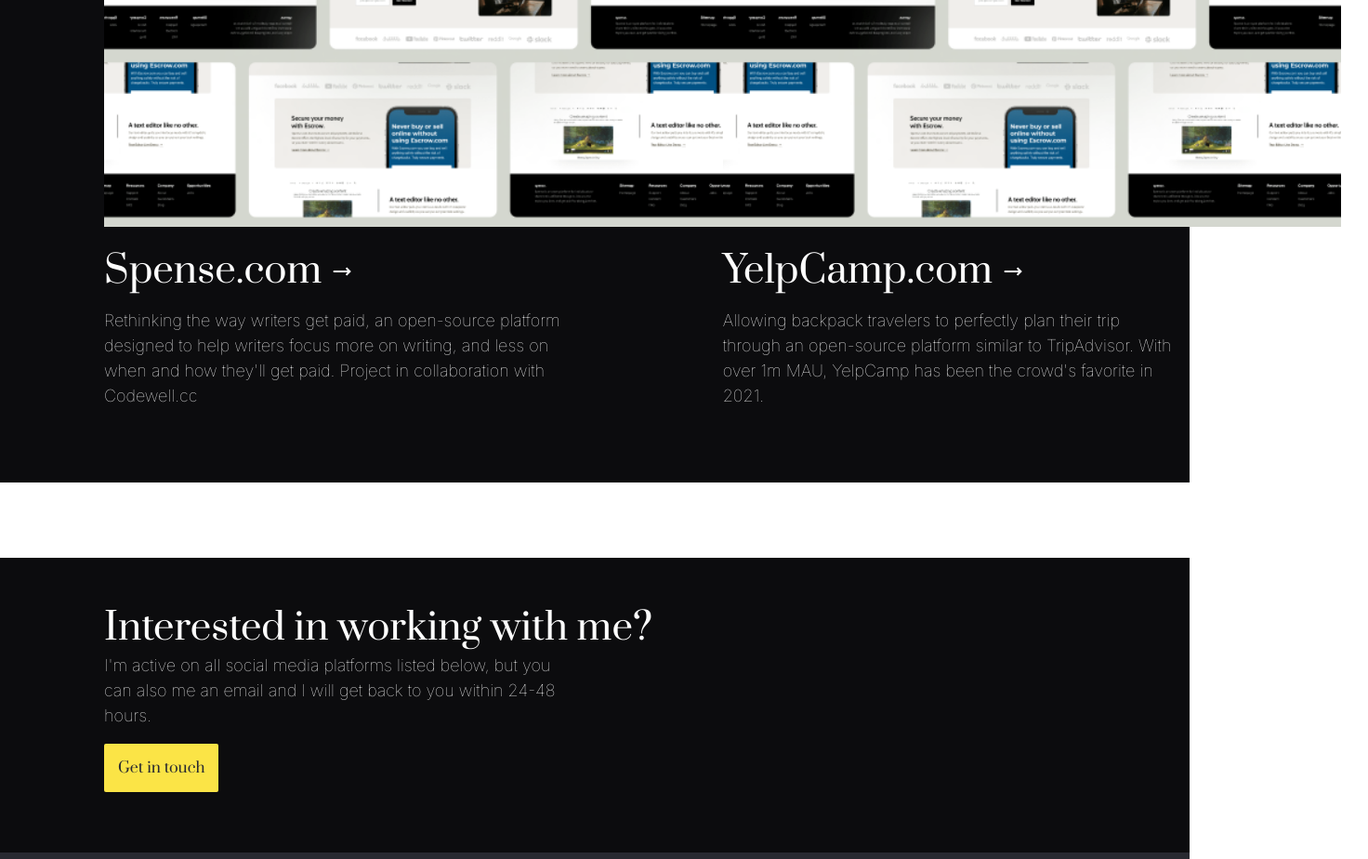
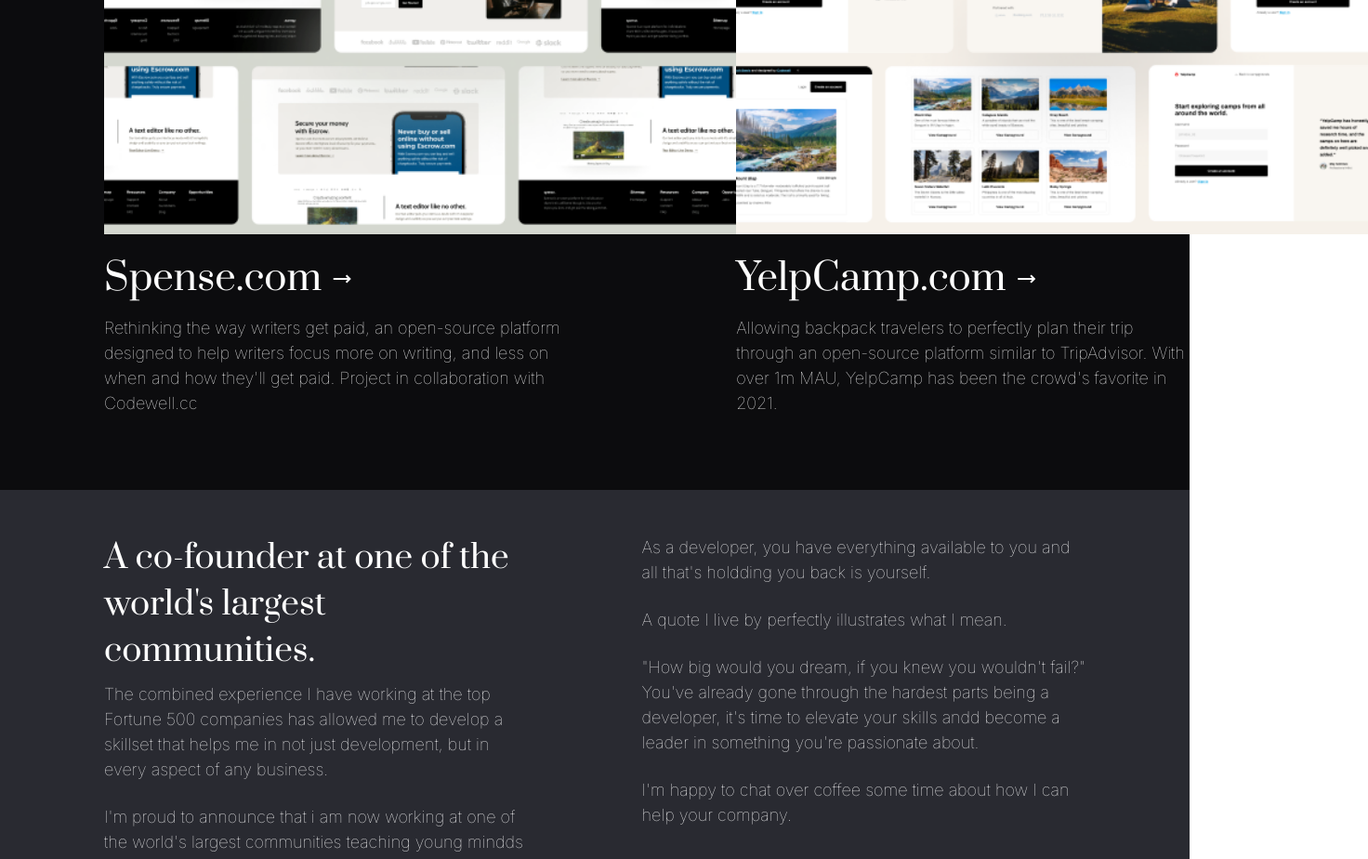
Before and after one commit to Mckarc/DeveloperPortfolio, a plain HTML site: page index.html in a window 1280 px wide. Shown: the part 681-1605 px from the top of the page at 93% size, 1472 px wide, since content can reach past the window. Drawn offline with nearby package versions, Linux system fonts and the light colour scheme.

Commit message:
Updated index.html and style.css files

```diff
--- a/index.html
+++ b/index.html
@@ -13,19 +13,19 @@
   <body>
     <section class="header">
       <div class="left">
-        <p>Johnathan <span>Specter</span></p>
+        <a>Johnathan <span>Specter</span></a>
       </div>
       <div class="nav-list">
         <ul>
-          <li><a href="#">Articles</a></li>
-          <li><a href="#">Chats</a></li>
-          <li><a href="#">Awards</a></li>
+          <li><a href="#section-one">Articles</a></li>
+          <li><a href="#section-two">Chats</a></li>
+          <li><a href=#section-three">Awards</a></li>
           <li><a href="#">About</a></li>
         </ul>
       </div>
       <a class="right" href="">Get in touch</a>
     </section>
-    <section class="section-one">
+    <section id="section-one">
       <div class="text-one">
         <span id="line-one">Helping companies build</span>
         <span id="line-two">better, scalable software.</span>
@@ -71,7 +71,7 @@
           </div>
         </div>
         <div class="container">
-          <img class="project-img" src="Assets/Spense.png" alt="" />
+          <img class="project-img" src="Assets/YelpCamp.png" alt="" />
           <div class="title">
             <h1>
               YelpCamp.com
@@ -93,15 +93,39 @@
         </div>
       </div>
     </section>
-    <section class="section-two">
-      <div class="content">
+    <section id="section-two">
+      <div class="content-one">
         <h1>A co-founder at one of the world's largest communities.</h1>
-        <p>The combined experience I have working at the top Fortune 500 companies has allowed me to develop a skillset that helps me in not just development, but in every aspect of any business.</p>
-        <p>I'm proud to announce that i am now working at one of the world's largest communities teaching young mindds about how to sell yourself as a developer andd open them to a whole new world of opportunities.</p>
+        <p>
+          The combined experience I have working at the top Fortune 500
+          companies has allowed me to develop a skillset that helps me in not
+          just development, but in every aspect of any business.
+        </p>
+        <p>
+          I'm proud to announce that i am now working at one of the world's
+          largest communities teaching young mindds about how to sell yourself
+          as a developer andd open them to a whole new world of opportunities.
+        </p>
       </div>
-      <div class="content"></div>
+      <div class="content-two">
+        <p>
+          As a developer, you have everything available to you and all that's
+          holdding you back is yourself.
+        </p>
+        <p>A quote I live by perfectly illustrates what I mean.</p>
+        <p>
+          "How big would you dream, if you knew you wouldn't fail?" You've
+          already gone through the hardest parts being a developer, it's time to
+          elevate your skills andd become a leader in something you're
+          passionate about.
+        </p>
+        <p>
+          I'm happy to chat over coffee some time about how I can help your
+          company.
+        </p>
+      </div>
     </section>
-    <section class="section-three">
+    <section id="section-three">
       <h1>Interested in working with me?</h1>
       <div class="line-text">
         <span class="line-one">
@@ -114,14 +138,14 @@
       </div>
       <a class="right" href="">Get in touch</a>
     </section>
-    <section class="section-four">
+    <section class="footer">
       <div class="left">
-        <p>Johnathan <span>Specter</span></p>
+        <a>Johnathan <span>Specter</span></a>
       </div>
       <div class="social-icons">
-        <img src="Assets/Social Icons/Twitter.svg" alt="" />
-        <img src="Assets/Social Icons/LinkedIn.svg" alt="" />
-        <img src="Assets/Social Icons/Github.svg" alt="" />
+        <a href=""><img src="Assets/Social Icons/Twitter.svg" alt="" /></a>
+        <a href=""><img src="Assets/Social Icons/LinkedIn.svg" alt="" /></a>
+        <a href=""><img src="Assets/Social Icons/Github.svg" alt="" /></a>
       </div>
     </section>
 
--- a/style.css
+++ b/style.css
@@ -3,7 +3,7 @@
 :root {
   --background-color: #0c0c0e;
   --btn-color: #fbe446;
-  --section-three-color: #292a31;
+  --section-two-color: #292a31;
 }
 
 * {
@@ -12,6 +12,9 @@
   margin: 0;
   padding: 0;
   text-decoration: none;
+}
+html {
+  scroll-behavior: smooth;
 }
 body {
   color: #fff;
@@ -25,8 +28,12 @@ body {
   padding: 5rem 7rem 3rem 7rem;
   /* margin-bottom: 3rem; */
 }
-.left p {
+.left a {
+  cursor: pointer;
   font-family: "Prata", serif;
+}
+.left a:hover {
+  color: var(--btn-color);
 }
 .nav-list {
   justify-content: space-around;
@@ -59,9 +66,9 @@ body {
   background-color: #0c0c0e;
   border: 2px dashed #fbe446;
   border-radius: 2px;
-  color: #fff;
+  color: #fbe446;
 }
-.section-one {
+#section-one {
   background-color: var(--background-color);
   padding: 3rem 7rem 3rem 7rem;
 }
@@ -100,7 +107,7 @@ body {
   justify-content: space-between;
 }
 .project-img {
-  height: 23rem;
+  height: 23.5rem;
   margin-bottom: 1rem;
 }
 .title h1 {
@@ -123,21 +130,46 @@ body {
   line-height: 27px;
   margin-bottom: 2rem;
 }
-.section-three {
+#section-two {
+  background-color: var(--section-two-color);
+  padding: 3rem 7rem 3rem 7rem;
+  display: flex;
+  flex-direction: row;
+  justify-content: space-between;
+}
+.content-one {
+  margin-right: 7.3rem;
+}
+.content-one h1 {
+  font-family: "Prata", serif;
+  font-size: 35px;
+  font-weight: 100;
+  line-height: 50px;
+  margin-bottom: .5rem;
+}
+.content-one p,
+.content-two p {
+  font-family: "Inter", sans-serif;
+  font-size: 18px;
+  font-weight: 100;
+  line-height: 27px;
+  margin-bottom: 1.5rem;
+}
+#section-three {
   background-color: var(--background-color);
   padding: 3rem 7rem 5rem 7rem;
 }
-.section-three h1 {
+#section-three h1 {
   font-family: "Prata", serif;
-  font-size: 40px;
+  font-size: 35px;
   font-weight: 100;
 }
-.section-four {
-  background-color: var(--section-three-color);
+.footer {
+  background-color: var(--section-two-color);
   padding: 1rem 7rem 1rem 7rem;
   display: flex;
   justify-content: space-between;
 }
-.social-icons img{
+.social-icons img {
   padding: 0 0.5rem;
 }
```
